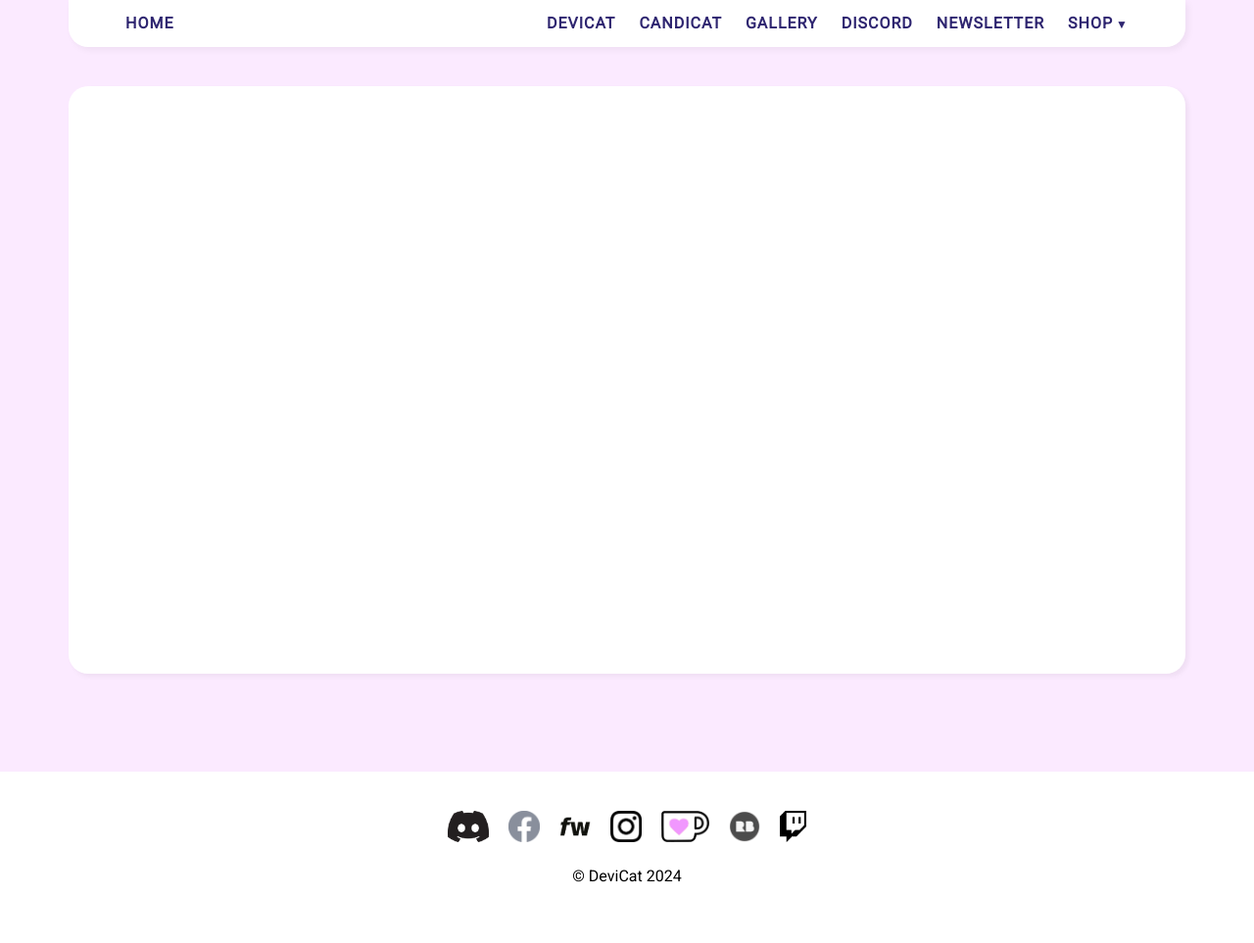
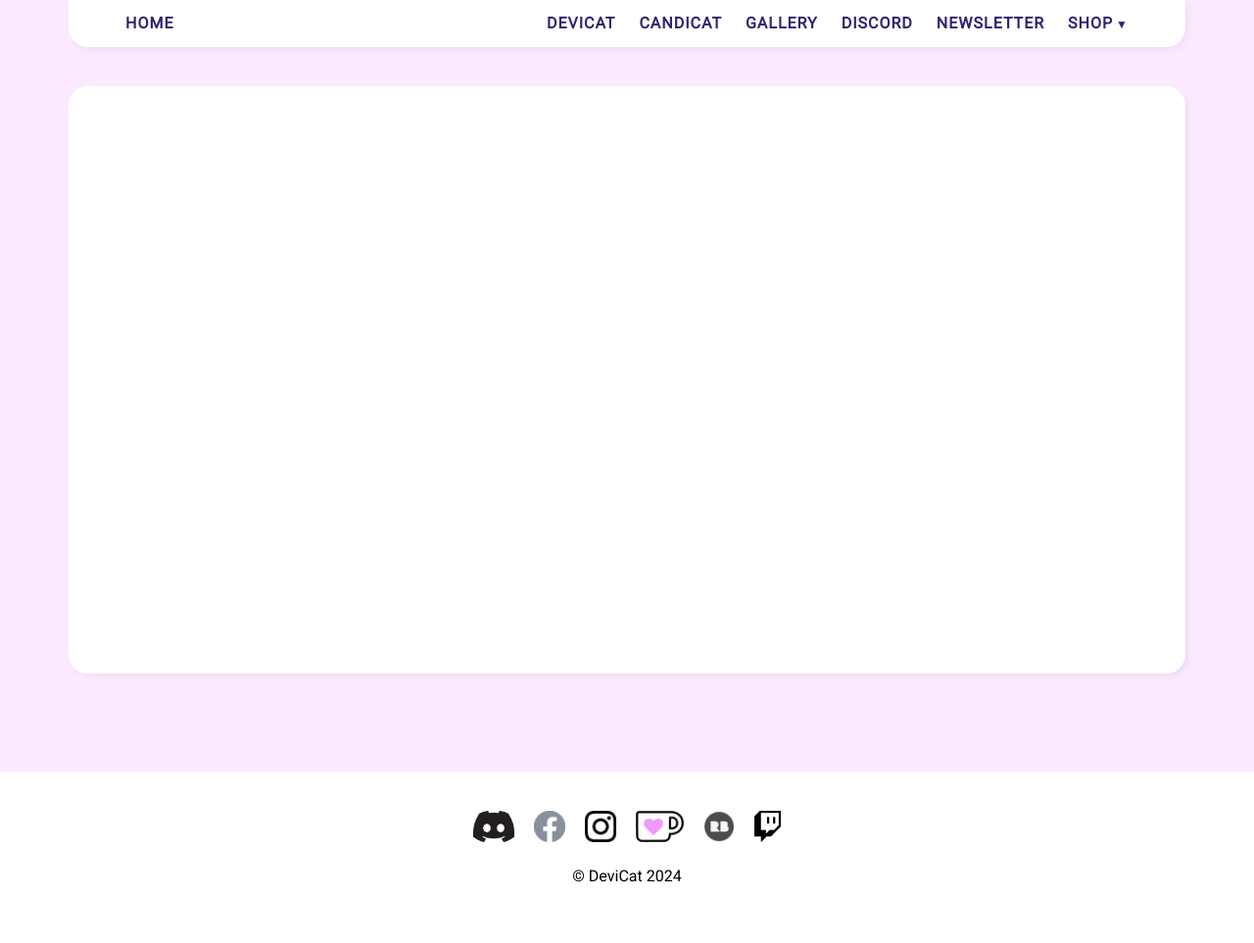
Before and after one commit to DeviCatOutlet/devicatoutlet.github.io, a Jekyll site: the page built from newsletter.md, in a window 1280 px wide. Shown: the whole page at 98% size. Built offline with Jekyll 4.4.1, drawn with Linux system fonts in a browser that asks for light colours; some web fonts are replaced; our own code applies the rules of GitHub Pages for plain Markdown files.

Commit message:
Remove Link

```diff
--- a/_layouts/default.html
+++ b/_layouts/default.html
@@ -95,7 +95,6 @@
   <p>
     <a href="https://www.discord.gg/devicat" title="Discord: DeviCat"><img src="/img/discordlogo.png" alt="Discord: devicat"></a>
     <a href="https://www.facebook.com/devicat.artist" title="Facebook: DeviCat.Artist"><img src="/img/fblogo.png" alt="Facebook: DeviCat.Artist"></a>
-    <a href="https://www.devicat-shop.fourthwall.com" title="Fourthwall: DeviCat"><img src="/img/fwlogo.png" alt="Fourthwall: DeviCat"></a>
     <a href="https://www.instagram.com/devicat.art" title="Instagram: DeviCat.Art"><img src="/img/iglogo.png" alt="Instagram: DeviCat.Art"></a>
     <a href="https://www.ko-fi.com/devicat" title="Ko-fi: DeviCat"><img src="/img/kofilogo.png" alt="ko-fi: DeviCat"></a>
     <a href="https://www.redbubble.com/people/devicatoutlet/shop" title="redbubble: DeviCatOutlet"><img src="/img/redbubbleicon.png" alt="redbubble: DeviCatOutlet"></a>
```
